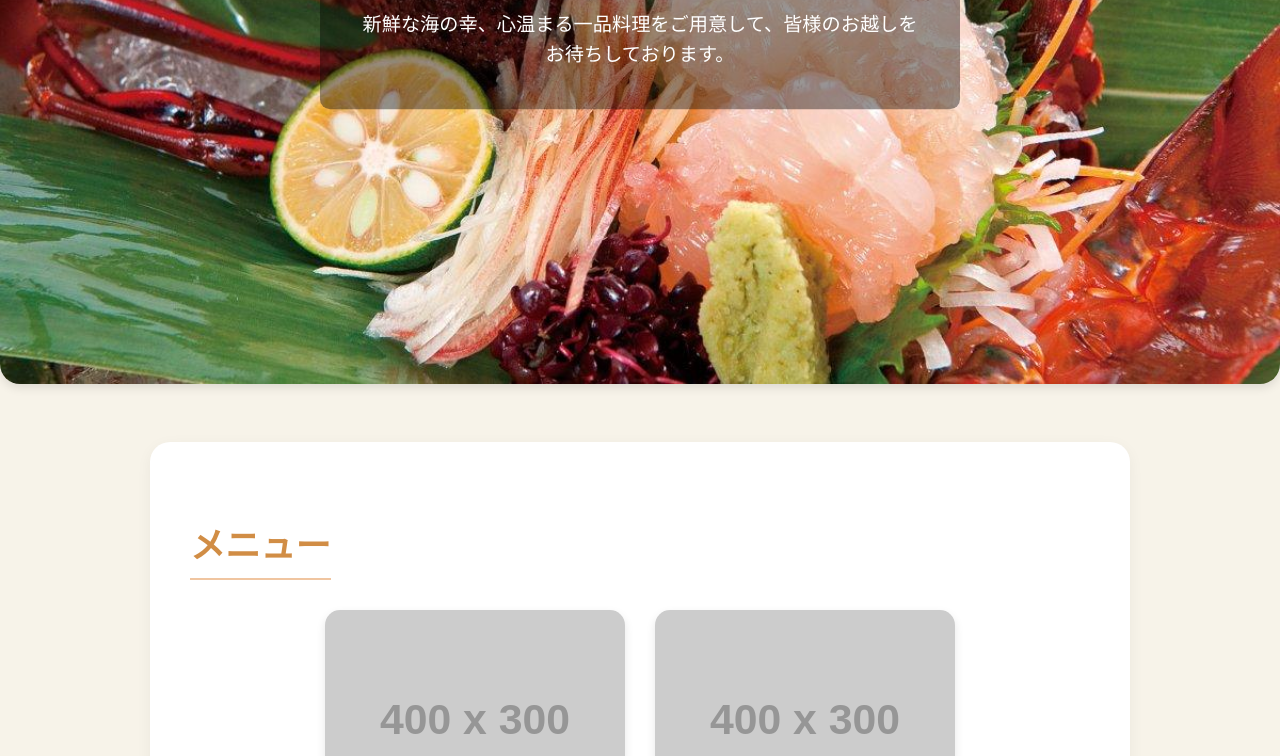
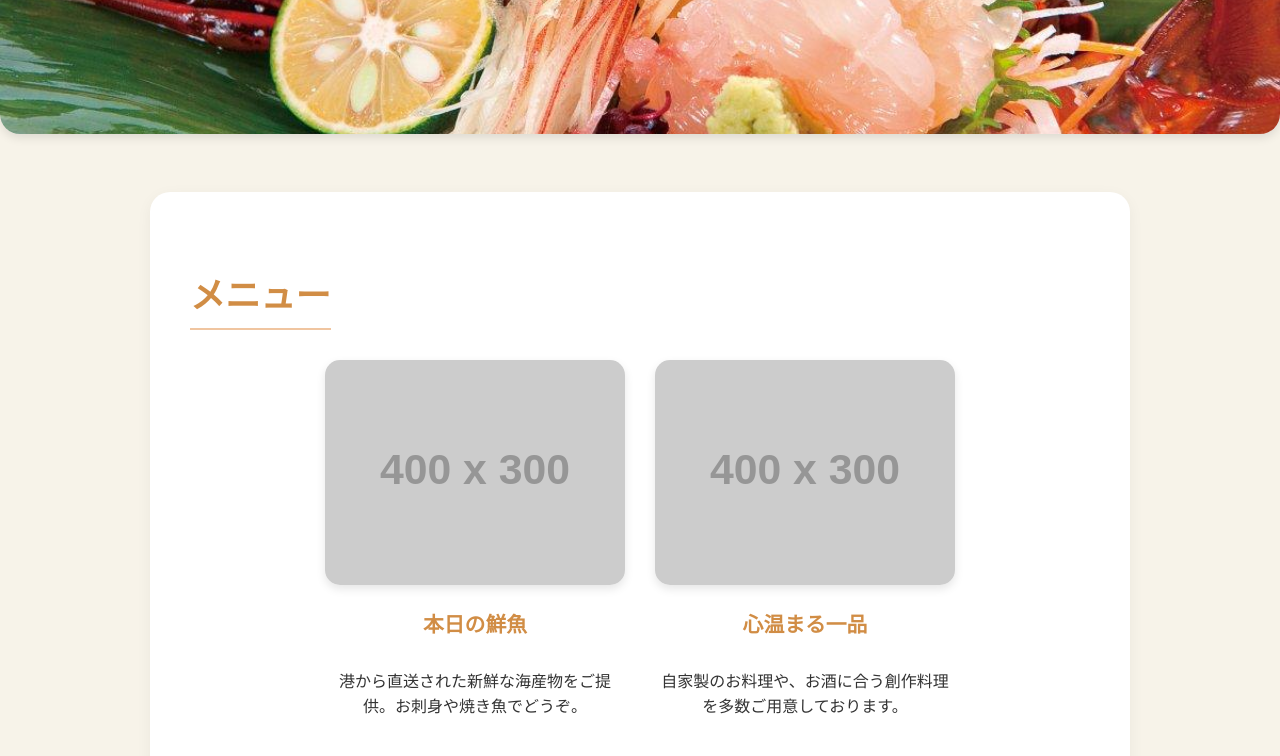
Before and after one commit to jyoshida-no5/prototype, a plain HTML site: page index.html in a window 1280 px wide. Shown: the part 594-1350 px from the top of the page. Drawn offline with Linux system fonts and the light colour scheme; placeholder pictures from the web are drawn by us.

Commit message:
Update style.css

```diff
--- a/style.css
+++ b/style.css
@@ -105,8 +105,9 @@ main {
 
 .hero-image-box img {
     width: 100%;
-    height: auto;
-    border-radius: 20px; /* 画像の角を丸く */
+    height: 600px; /* 高さを600pxに固定 */
+    object-fit: cover; /* 画像が中央で切り取られるように */
+    border-radius: 20px;
 }
 
 img {
```
